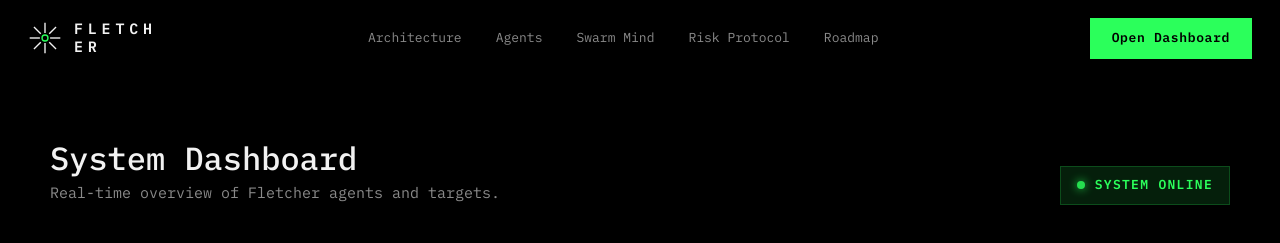
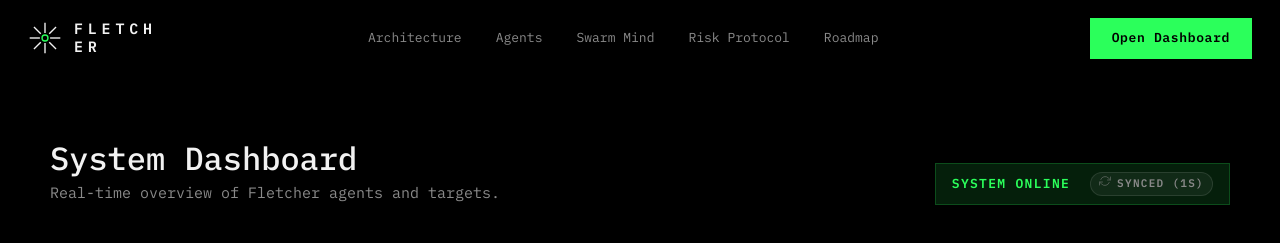
Before and after one commit to FletcherAgent/Fletcher-Agent, a Next.js app: page /dashboard in a window 1280 px wide. Shown: the top 243 px of the page. Built offline with nearby package versions, Linux system fonts and the light colour scheme; no server answers; a web font is replaced by a local one.

Commit message:
feat: add visual refresh countdown and syncing indicator to dashboard status badge

```diff
--- a/app/dashboard/AutoRefresh.tsx
+++ b/app/dashboard/AutoRefresh.tsx
@@ -1,18 +1,75 @@
 'use client';
 
-import { useEffect } from 'react';
+import { useEffect, useState } from 'react';
 import { useRouter } from 'next/navigation';
 
 export default function AutoRefresh({ interval = 3000 }: { interval?: number }) {
   const router = useRouter();
+  const [isSyncing, setIsSyncing] = useState(false);
+  const [timeLeft, setTimeLeft] = useState(interval / 1000);
 
   useEffect(() => {
-    const timer = setInterval(() => {
+    // Countdown timer
+    const countdownTimer = setInterval(() => {
+      setTimeLeft((prev) => (prev > 1 ? prev - 1 : interval / 1000));
+    }, 1000);
+
+    // Sync timer
+    const syncTimer = setInterval(() => {
+      setIsSyncing(true);
       router.refresh();
+      // Keep it spinning for a short while so it's visible
+      setTimeout(() => setIsSyncing(false), 800);
     }, interval);
 
-    return () => clearInterval(timer);
+    return () => {
+      clearInterval(countdownTimer);
+      clearInterval(syncTimer);
+    };
   }, [router, interval]);
 
-  return null;
+  return (
+    <>
+      <style>{`
+        @keyframes spin-slow {
+          from { transform: rotate(0deg); }
+          to { transform: rotate(360deg); }
+        }
+      `}</style>
+      <span style={{
+        display: 'inline-flex',
+        alignItems: 'center',
+        gap: '6px',
+        fontSize: '11px',
+        color: '#888',
+        marginLeft: '12px',
+        background: 'rgba(255,255,255,0.05)',
+        padding: '2px 8px',
+        borderRadius: '12px',
+        border: '1px solid rgba(255,255,255,0.1)'
+      }}>
+        <span style={{
+          display: 'inline-block',
+          animation: isSyncing ? 'spin-slow 1s linear infinite' : 'none',
+          opacity: isSyncing ? 1 : 0.5
+        }}>
+          <svg
+            width="12"
+            height="12"
+            viewBox="0 0 24 24"
+            fill="none"
+            stroke="currentColor"
+            strokeWidth="2"
+            strokeLinecap="round"
+            strokeLinejoin="round"
+          >
+            <polyline points="23 4 23 10 17 10"></polyline>
+            <polyline points="1 20 1 14 7 14"></polyline>
+            <path d="M3.51 9a9 9 0 0 1 14.85-3.36L23 10M1 14l4.64 4.36A9 9 0 0 0 20.49 15"></path>
+          </svg>
+        </span>
+        {isSyncing ? 'Syncing...' : `Synced (${timeLeft}s)`}
+      </span>
+    </>
+  );
 }
--- a/app/dashboard/page.tsx
+++ b/app/dashboard/page.tsx
@@ -33,7 +33,6 @@ export default async function Dashboard() {
   return (
     <>
       <Navbar />
-      <AutoRefresh interval={3000} />
 
       <main className="dashboard-main wrap">
 
@@ -42,9 +41,12 @@ export default async function Dashboard() {
             <h1>System Dashboard</h1>
             <p className="dash-sub">Real-time overview of Fletcher agents and targets.</p>
           </div>
-          <div className="status-badge">
-            <span className="pulse-dot"></span>
-            System Online
+          <div className="status-badge" style={{ display: 'flex', alignItems: 'center', gap: '8px' }}>
+            <div>
+              <span className="pulse-dot"></span>
+              System Online
+            </div>
+            <AutoRefresh interval={3000} />
           </div>
         </div>
 
```
